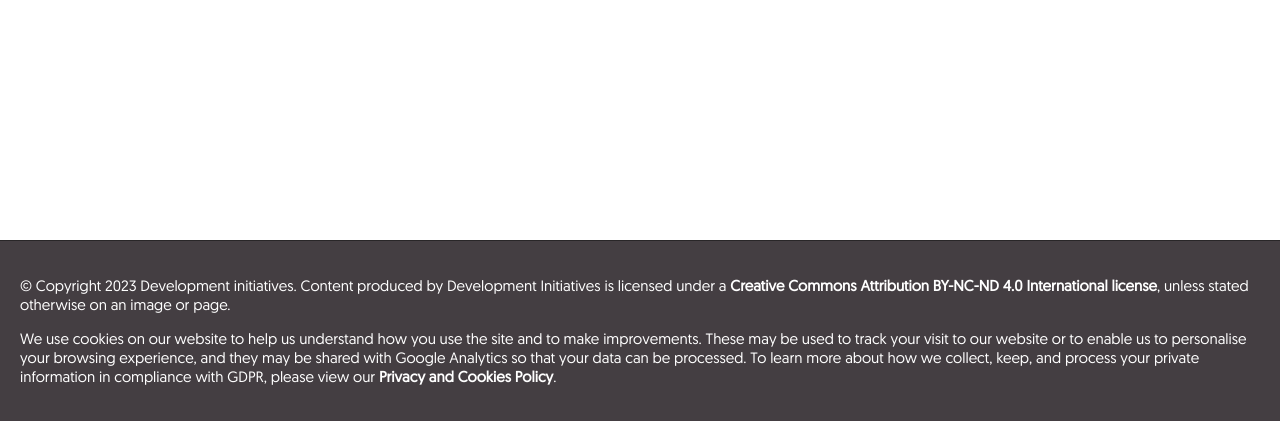
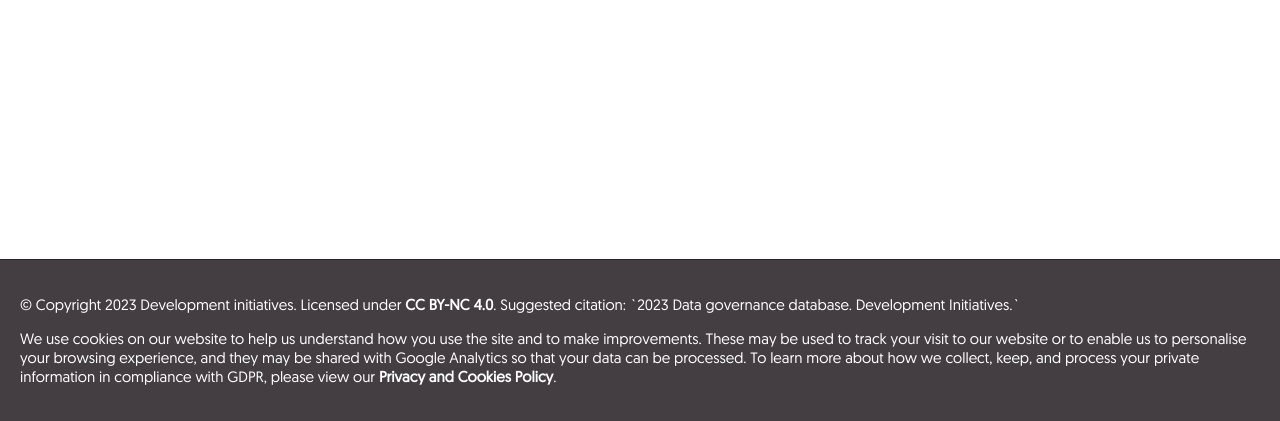
Before and after one commit to devinit/data-governance-db, a Django app: page /categories/add in a window 1280 px wide. Shown: the part 379-800 px from the top of the page. Run offline with Django 4.2, Linux system fonts and the light colour scheme; the visitor is signed in with stand-in values (Sample User, id 1); some libraries are stand-ins or nearby versions.

Commit message:
Change license

```diff
--- a/core/templates/core/base.html
+++ b/core/templates/core/base.html
@@ -95,7 +95,7 @@
             </div>
             <div class="footer">
                 <p>
-                    © Copyright 2023 Development initiatives. Content produced by Development Initiatives is licensed under a <a href="https://creativecommons.org/licenses/by-nc-nd/4.0/" target="_blank">Creative Commons Attribution BY-NC-ND 4.0 International license</a>, unless stated otherwise on an image or page.
+                    © Copyright 2023 Development initiatives. Licensed under <a href="https://creativecommons.org/licenses/by-nc/4.0/deed.en">CC BY-NC 4.0</a>. Suggested citation: `2023 Data governance database. Development Initiatives.`
                 </p>
                 <p>
                     We use cookies on our website to help us understand how you use the site and to make improvements.
```
